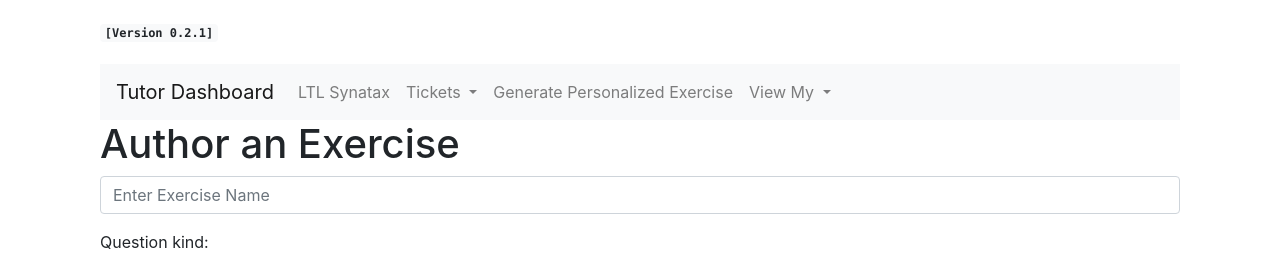
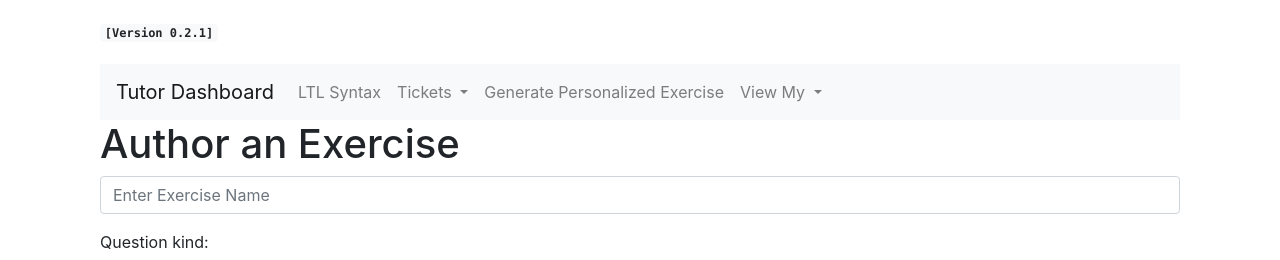
Before and after one commit to brownplt/LTLTutor, a Flask app: page /authorquestion in a window 1280 px wide. Shown: the top 260 px of the page. Run offline with Flask 3, Linux system fonts and the light colour scheme; parts of the project's set-up code (start-up, migrations or seed data) failed here and were passed over; some libraries are stand-ins or nearby versions.

Commit message:
Navbar typo fix

```diff
--- a/src/templates/navbar.html
+++ b/src/templates/navbar.html
@@ -11,7 +11,7 @@
     <div class="collapse navbar-collapse" id="navbarNav">
         <ul class="navbar-nav">
             <li class="nav-item">
-                <a class="nav-link" href="/ltl">LTL Synatax</a>
+                <a class="nav-link" href="/ltl">LTL Syntax</a>
             </li>
             <li>
             <li class="nav-item dropdown">
```
